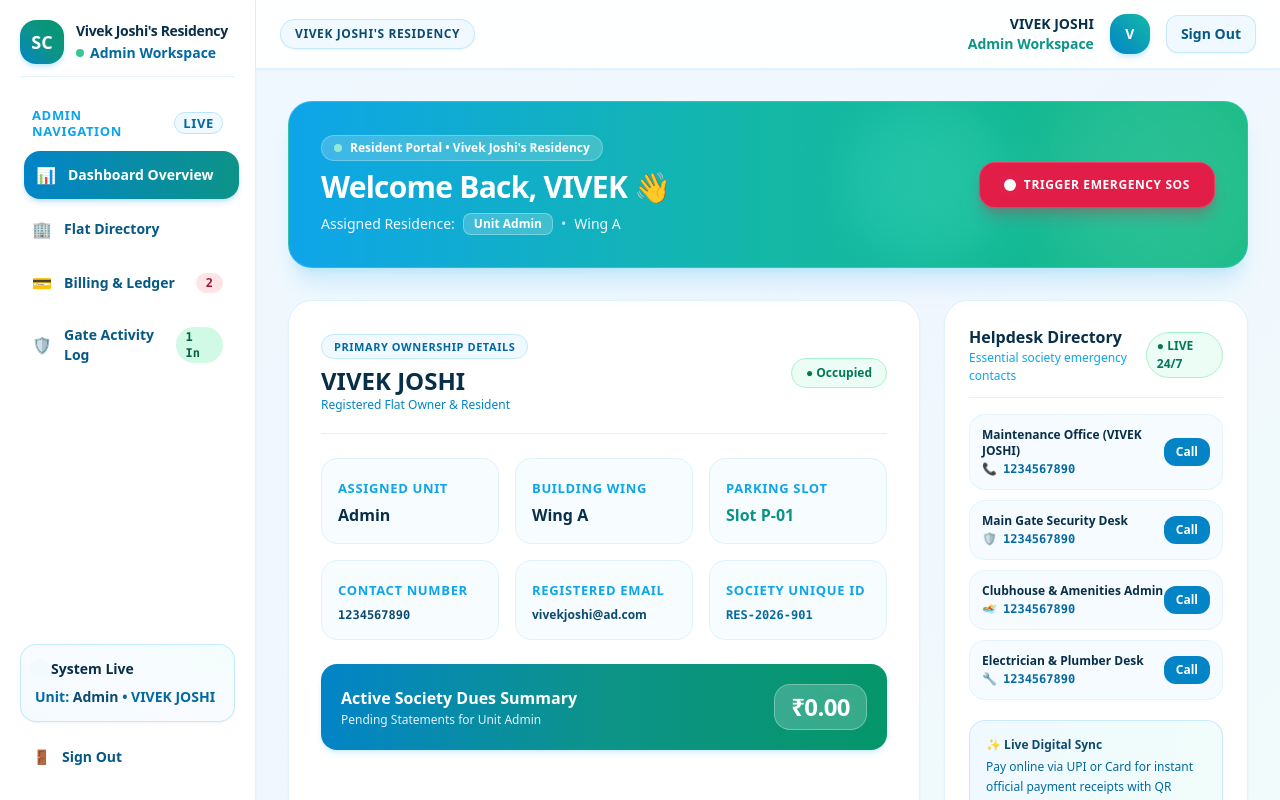
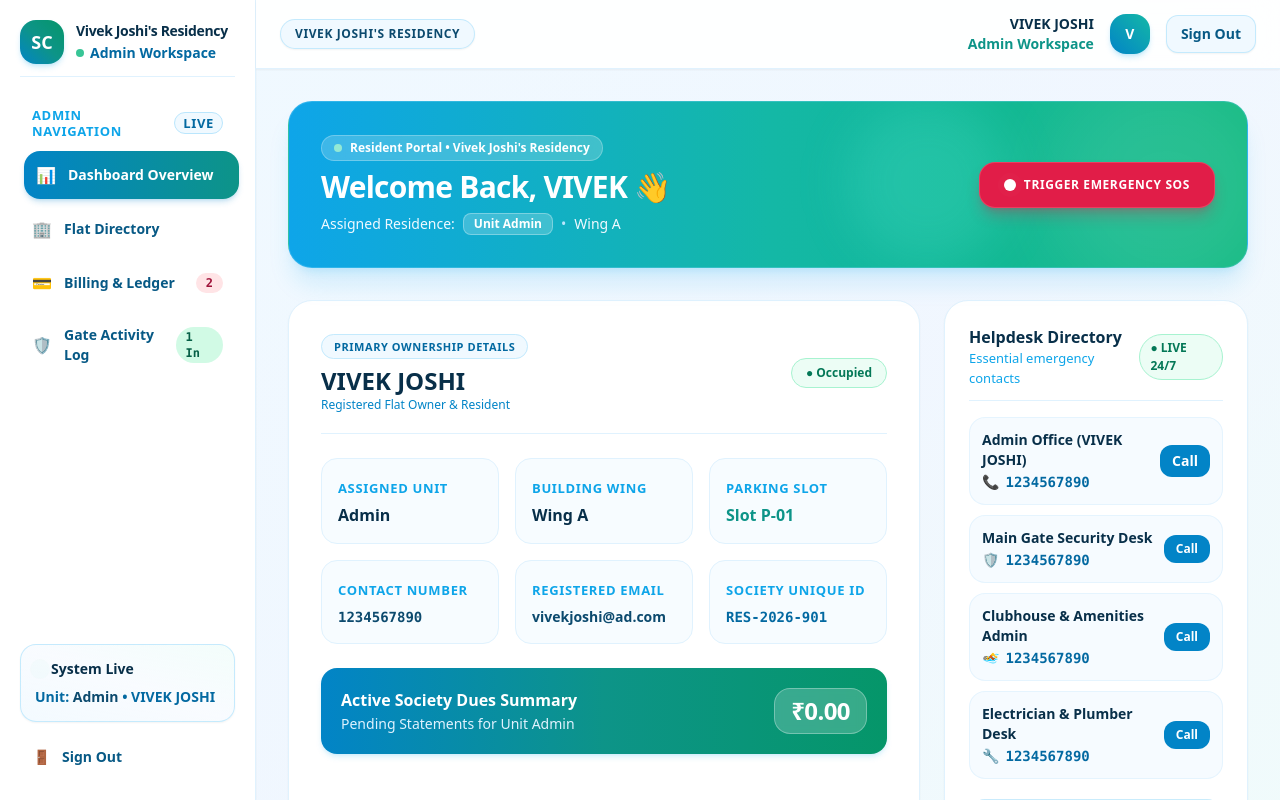
Before and after one commit to vivekjoshi2006/Society-Connect-Pro, a Next.js app: page /resident in a window 1280 px wide. Shown: the top 800 px of the page. Built offline with nearby package versions, Linux system fonts and the light colour scheme.

Commit message:
Update page.tsx

```diff
--- a/src/app/resident/page.tsx
+++ b/src/app/resident/page.tsx
@@ -151,17 +151,17 @@ export default function ResidentDashboard() {
 
                   <div className="bg-sky-50/50 p-4 rounded-2xl border border-sky-100 transition hover:border-sky-200">
                     <span className="text-[13px] font-extrabold text-sky-500 uppercase tracking-wider">Contact Number</span>
-                    <div className="text-xs font-mono font-bold text-sky-900 mt-1.5">{flatRecord.phone}</div>
+                    <div className="text-sm font-mono font-bold text-sky-900 mt-1.5">{flatRecord.phone}</div>
                   </div>
 
                   <div className="bg-sky-50/50 p-4 rounded-2xl border border-sky-100 transition hover:border-sky-200">
                     <span className="text-[13px] font-extrabold text-sky-500 uppercase tracking-wider">Registered Email</span>
-                    <div className="text-xs font-bold text-sky-900 mt-1.5 truncate">{user?.email || "vivekjoshi@ad.com"}</div>
+                    <div className="text-sm font-bold text-sky-900 mt-1.5 truncate">{user?.email || "vivekjoshi@ad.com"}</div>
                   </div>
 
                   <div className="bg-sky-50/50 p-4 rounded-2xl border border-sky-100 transition hover:border-sky-200">
                     <span className="text-[13px] font-extrabold text-sky-500 uppercase tracking-wider">Society Unique ID</span>
-                    <div className="text-xs font-mono font-bold text-sky-700 mt-1.5">RES-2026-901</div>
+                    <div className="text-sm font-mono font-bold text-sky-700 mt-1.5">RES-2026-901</div>
                   </div>
                 </div>
 
@@ -169,7 +169,7 @@ export default function ResidentDashboard() {
                 <div className="p-5 bg-gradient-to-r from-sky-600 via-teal-600 to-emerald-600 text-white rounded-2xl flex flex-col sm:flex-row sm:items-center justify-between gap-4 shadow-md shadow-sky-500/15">
                   <div className="space-y-0.5">
                     <div className="font-extrabold text-base text-white">Active Society Dues Summary</div>
-                    <div className="text-sky-100 text-xs font-medium">Pending Statements for Unit {activeFlat}</div>
+                    <div className="text-sky-100 text-sm font-medium">Pending Statements for Unit {activeFlat}</div>
                   </div>
                   <div className="text-left sm:text-right">
                     <div className="text-2xl font-black text-white tracking-tight bg-white/20 px-4 py-1.5 rounded-2xl backdrop-blur-sm border border-white/30">
@@ -179,13 +179,13 @@ export default function ResidentDashboard() {
                 </div>
               </div>
 
-              {/* Enhanced Helpdesk Directory (No empty gaps) */}
+              {/* Helpdesk Directory */}
               <div className="bg-white p-6 rounded-3xl border border-sky-100 shadow-sm flex flex-col justify-between space-y-5">
                 <div className="space-y-4">
                   <div className="flex items-center justify-between border-b border-sky-100 pb-3">
                     <div>
                       <h3 className="font-extrabold text-sky-950 text-base">Helpdesk Directory</h3>
-                      <p className="text-[12px] text-sky-500 font-medium">Essential society emergency contacts</p>
+                      <p className="text-[13px] text-sky-500 font-medium">Essential emergency contacts</p>
                     </div>
                     <span className="text-[12px] font-extrabold text-emerald-700 bg-emerald-50 border border-emerald-200 px-2.5 py-1 rounded-full uppercase">
                       ● Live 24/7
@@ -196,12 +196,12 @@ export default function ResidentDashboard() {
                     {/* Contact 1 */}
                     <div className="p-3 bg-sky-50/60 rounded-2xl border border-sky-100/80 hover:bg-sky-50 transition flex items-center justify-between">
                       <div>
-                        <div className="text-xs font-bold text-sky-950">Maintenance Office (VIVEK JOSHI)</div>
-                        <div className="text-sky-700 font-mono text-xs font-bold mt-0.5 flex items-center gap-1.5">
+                        <div className="text-sm font-bold text-sky-950">Admin Office (VIVEK JOSHI)</div>
+                        <div className="text-sky-700 font-mono text-sm font-bold mt-0.5 flex items-center gap-1.5">
                           <span>📞</span> 1234567890
                         </div>
                       </div>
-                      <a href="tel:1234567890" className="bg-sky-600 hover:bg-sky-700 text-white px-3 py-1.5 rounded-xl text-xs font-bold transition">
+                      <a href="tel:1234567890" className="bg-sky-600 hover:bg-sky-700 text-white px-3 py-1.5 rounded-xl text-sm font-bold transition">
                         Call
                       </a>
                     </div>
@@ -209,8 +209,8 @@ export default function ResidentDashboard() {
                     {/* Contact 2 */}
                     <div className="p-3 bg-sky-50/60 rounded-2xl border border-sky-100/80 hover:bg-sky-50 transition flex items-center justify-between">
                       <div>
-                        <div className="text-xs font-bold text-sky-950">Main Gate Security Desk</div>
-                        <div className="text-sky-700 font-mono text-xs font-bold mt-0.5 flex items-center gap-1.5">
+                        <div className="text-sm font-bold text-sky-950">Main Gate Security Desk</div>
+                        <div className="text-sky-700 font-mono text-sm font-bold mt-0.5 flex items-center gap-1.5">
                           <span>🛡️</span> 1234567890
                         </div>
                       </div>
@@ -222,8 +222,8 @@ export default function ResidentDashboard() {
                     {/* Contact 3 */}
                     <div className="p-3 bg-sky-50/60 rounded-2xl border border-sky-100/80 hover:bg-sky-50 transition flex items-center justify-between">
                       <div>
-                        <div className="text-xs font-bold text-sky-950">Clubhouse & Amenities Admin</div>
-                        <div className="text-sky-700 font-mono text-xs font-bold mt-0.5 flex items-center gap-1.5">
+                        <div className="text-sm font-bold text-sky-950">Clubhouse & Amenities Admin</div>
+                        <div className="text-sky-700 font-mono text-sm font-bold mt-0.5 flex items-center gap-1.5">
                           <span>🏊</span> 1234567890
                         </div>
                       </div>
@@ -235,8 +235,8 @@ export default function ResidentDashboard() {
                     {/* Contact 4 */}
                     <div className="p-3 bg-sky-50/60 rounded-2xl border border-sky-100/80 hover:bg-sky-50 transition flex items-center justify-between">
                       <div>
-                        <div className="text-xs font-bold text-sky-950">Electrician & Plumber Desk</div>
-                        <div className="text-sky-700 font-mono text-xs font-bold mt-0.5 flex items-center gap-1.5">
+                        <div className="text-sm font-bold text-sky-950">Electrician & Plumber Desk</div>
+                        <div className="text-sky-700 font-mono text-sm font-bold mt-0.5 flex items-center gap-1.5">
                           <span>🔧</span> 1234567890
                         </div>
                       </div>
@@ -248,10 +248,10 @@ export default function ResidentDashboard() {
                 </div>
 
                 <div className="p-4 bg-gradient-to-r from-sky-50 to-teal-50 rounded-2xl border border-sky-200/70 text-xs text-sky-950 space-y-1">
-                  <div className="font-extrabold flex items-center gap-1.5 text-sky-900">
+                  <div className="text-sm font-extrabold flex items-center gap-1.5 text-sky-900">
                     <span>✨ Live Digital Sync</span>
                   </div>
-                  <p className="text-sky-700 text-[12px] font-medium leading-relaxed">
+                  <p className="text-sky-700 text-[13px] font-medium leading-relaxed">
                     Pay online via UPI or Card for instant official payment receipts with QR verification.
                   </p>
                 </div>
@@ -266,7 +266,7 @@ export default function ResidentDashboard() {
               <div className="flex items-center justify-between">
                 <div>
                   <h3 className="font-extrabold text-sky-950 text-lg tracking-tight">Maintenance Statements</h3>
-                  <p className="text-xs text-sky-600 font-medium">Monthly billing breakdown for Unit {activeFlat}</p>
+                  <p className="text-sm text-sky-600 font-medium">Monthly billing breakdown for Unit {activeFlat}</p>
                 </div>
                 <span className="text-sm font-bold text-sky-700 bg-sky-100/80 px-3 py-1 rounded-full border border-sky-200">
                   {myBills.length} Records
@@ -299,11 +299,11 @@ export default function ResidentDashboard() {
                         </div>
 
                         <div className="space-y-1.5 pt-2 border-t border-sky-100 text-xs">
-                          <div className="flex justify-between text-sky-600">
+                          <div className="text-sm flex justify-between text-sky-600">
                             <span>Invoice Ref:</span>
                             <span className="font-mono font-bold text-sky-900">{bill.id}</span>
                           </div>
-                          <div className="flex justify-between text-sky-600">
+                          <div className="text-sm flex justify-between text-sky-600">
                             <span>Due Date:</span>
                             <span className="font-semibold text-sky-900">{bill.dueDate}</span>
                           </div>
@@ -314,14 +314,14 @@ export default function ResidentDashboard() {
                         {bill.status === "Unpaid" ? (
                           <button
                             onClick={() => setPayingBill(bill)}
-                            className="w-full bg-gradient-to-r from-sky-600 via-teal-600 to-emerald-600 hover:from-sky-700 hover:to-emerald-700 text-white py-3 rounded-2xl text-xs font-bold transition-all duration-200 shadow-md shadow-sky-600/20 active:scale-[0.99]"
+                            className="w-full bg-gradient-to-r from-sky-600 via-teal-600 to-emerald-600 hover:from-sky-700 hover:to-emerald-700 text-white py-3 rounded-2xl text-sm font-bold transition-all duration-200 shadow-md shadow-sky-600/20 active:scale-[0.99]"
                           >
                             Pay Maintenance Bill
                           </button>
                         ) : (
                           <button
                             onClick={() => setSelectedReceipt(bill)}
-                            className="w-full bg-emerald-600 hover:bg-emerald-700 text-white py-3 rounded-2xl text-xs font-bold transition-all duration-200 flex items-center justify-center space-x-2 shadow-md shadow-emerald-600/20 active:scale-[0.99]"
+                            className="w-full bg-emerald-600 hover:bg-emerald-700 text-white py-3 rounded-2xl text-sm font-bold transition-all duration-200 flex items-center justify-center space-x-2 shadow-md shadow-emerald-600/20 active:scale-[0.99]"
                           >
                             <svg className="w-4 h-4" fill="none" stroke="currentColor" viewBox="0 0 24 24"><path strokeLinecap="round" strokeLinejoin="round" strokeWidth="2" d="M4 16v1a3 3 0 003 3h10a3 3 0 003-3v-1m-4-4l-4 4m0 0l-4-4m4 4V4"/></svg>
                             <span>Download Receipt</span>
```
